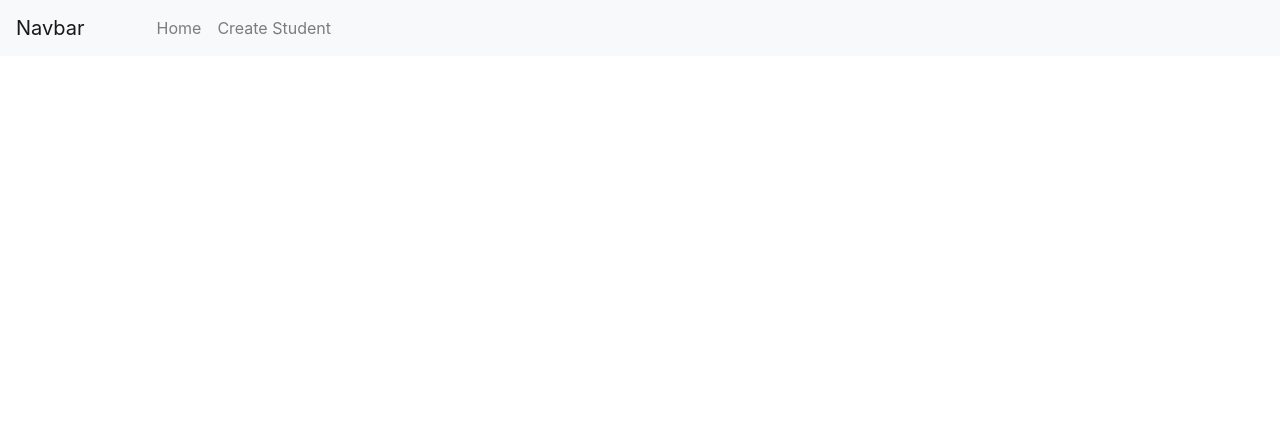
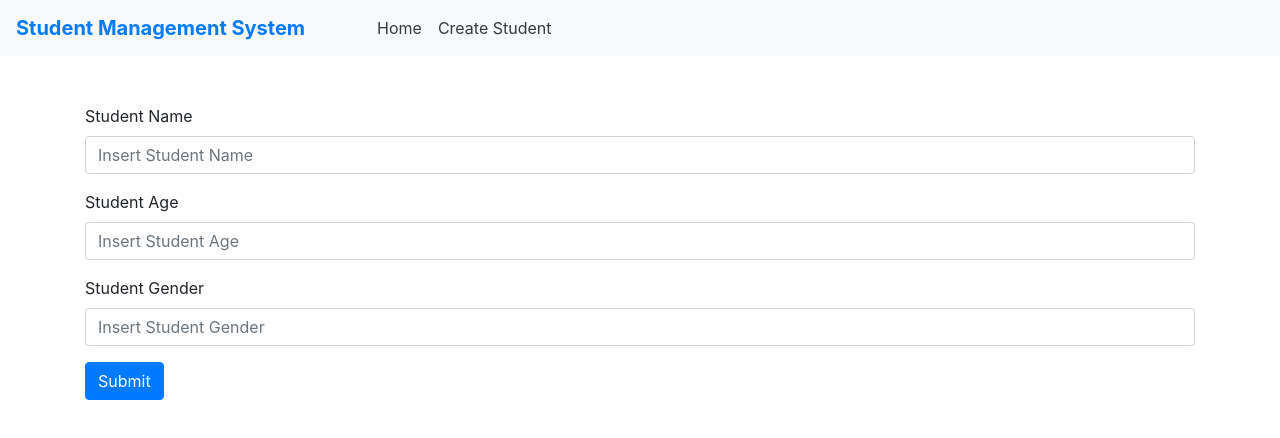
Before and after one commit to rameshlakmal/Student-Management-System, a React (Create React App) app in the folder frontend/: page / in a window 1280 px wide. Shown: the top 438 px of the page. Built offline with nearby package versions, Linux system fonts and the light colour scheme.

Commit message:
Create Add Student Form

```diff
--- a/frontend/src/App.js
+++ b/frontend/src/App.js
@@ -1,5 +1,6 @@
 
 import './App.css';
+import AddStudent from './components/AddStudent';
 import Header from './components/Header';
 
 
@@ -7,7 +8,7 @@ function App() {
   return (
     <div className="App">
      <Header/>
-
+    <AddStudent/>
     </div>
   );
 }
--- /dev/null
+++ b/frontend/src/components/AddStudent.js
@@ -0,0 +1,26 @@
+import React,{useState} from "react";
+
+export default function AddStudent(){
+
+    return(
+    <div className="container mt-5">
+        <form className="text-left">
+            <div class="form-group">
+                <label for="name">Student Name</label>
+                <input type="text" class="form-control" id="name" placeholder="Insert Student Name"/>
+            </div>
+            <div class="form-group">
+                <label for="age">Student Age</label>
+                <input type="number" class="form-control" id="age" placeholder="Insert Student Age"/>
+            </div>
+            <div class="form-group">
+                <label for="gender">Student Gender</label>
+                <input type="text" class="form-control" id="gender" placeholder="Insert Student Gender"/>
+            </div>
+
+            <button type="submit" class="btn btn-primary">Submit</button>
+        </form>
+    </div>
+
+    )
+}
--- a/frontend/src/components/Header.js
+++ b/frontend/src/components/Header.js
@@ -3,17 +3,17 @@ import React from "react";
 function Header(){
     return(
         <nav className="navbar navbar-expand-lg navbar-light bg-light" >
-            <a className="navbar-brand" href="#">Navbar</a>
+            <a className="navbar-brand text-primary font-weight-bold" href="#">Student Management System</a>
             <button className="navbar-toggler" type="button" data-toggle="collapse" data-target="#navbarNavDropdown" aria-controls="navbarNavDropdown" aria-expanded="false" aria-label="Toggle navigation">
                 <span className="navbar-toggler-icon"></span>
             </button>
             <div className="collapse navbar-collapse" id="navbarNavDropdown">
-                <ul className="navbar-nav ml-5">
+                <ul className="navbar-nav ml-5 text-dark">
                     <li className="nav-item">
-                        <a className="nav-link" href="#">Home</a>
+                        <a className="nav-link text-dark" href="#">Home</a>
                     </li>
                     <li className="nav-item">
-                        <a className="nav-link" href="#">Create Student</a>
+                        <a className="nav-link text-dark" href="#">Create Student</a>
                     </li>
                 </ul>
             </div>
```
